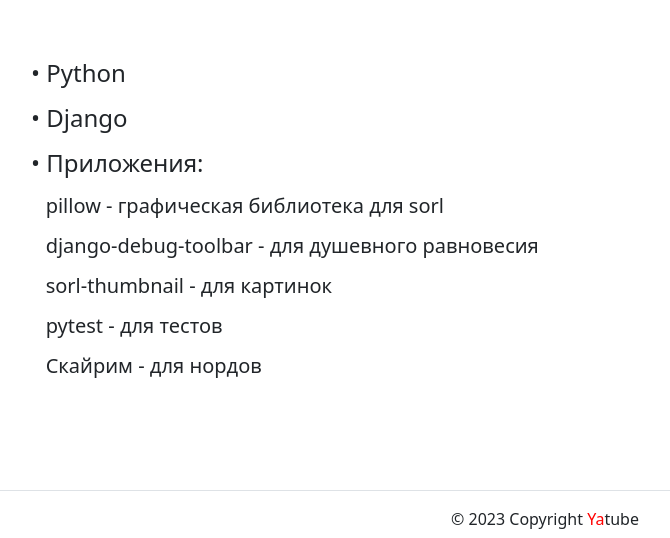
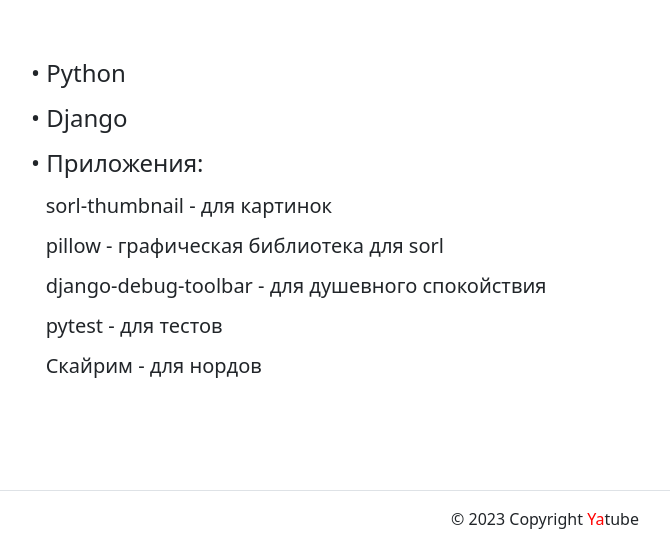
Before and after one commit to gagai/yatube_project, a Django app: page /about/tech/ in a window 1280 px wide. Shown: the part 211-749 px from the top of the page, without its empty margins (95-765 px from the left). Run offline with Django 3.2, Linux system fonts and the light colour scheme; some libraries are stand-ins or nearby versions.

Commit message:
edit about

```diff
--- a/yatube/templates/about/about_author.html
+++ b/yatube/templates/about/about_author.html
@@ -5,5 +5,3 @@
 {% block main_page_title %} Привет, я Влад! {% endblock %}
 
 {% block main_page_subtitle %} <h2> Спасибо, что зашел на мой учебный проект! </h2>{% endblock %}
-
-{% block content %} Этот проект все ещё дорабатывается: если есть отзывы или пожелания, пиши мне в телегу: <a href='https://t.me/gagaiv'> тыц </a> {% endblock content %}
--- a/yatube/templates/about/about_tech.html
+++ b/yatube/templates/about/about_tech.html
@@ -11,11 +11,10 @@
 <ul><h4> • Python </h4></ul>
 <ul><h4> • Django </h4></ul>
 <ul><h4> • Приложения: </h4></ul>
+<ul><h5> ⠀sorl-thumbnail - для картинок </h5></ul>
 <ul><h5> ⠀pillow - графическая библиотека для sorl </h5></ul>
-<ul><h5> ⠀django-debug-toolbar - для душевного равновесия </h5></ul>
-<ul><h5> ⠀sorl-thumbnail - для картинок </h5></ul>
+<ul><h5> ⠀django-debug-toolbar - для душевного спокойствия </h5></ul>
 <ul><h5> ⠀pytest - для тестов </h5></ul>
 <ul><h5> ⠀Скайрим - для нордов </h5></ul>
 
-
 {% endblock content %}
```
